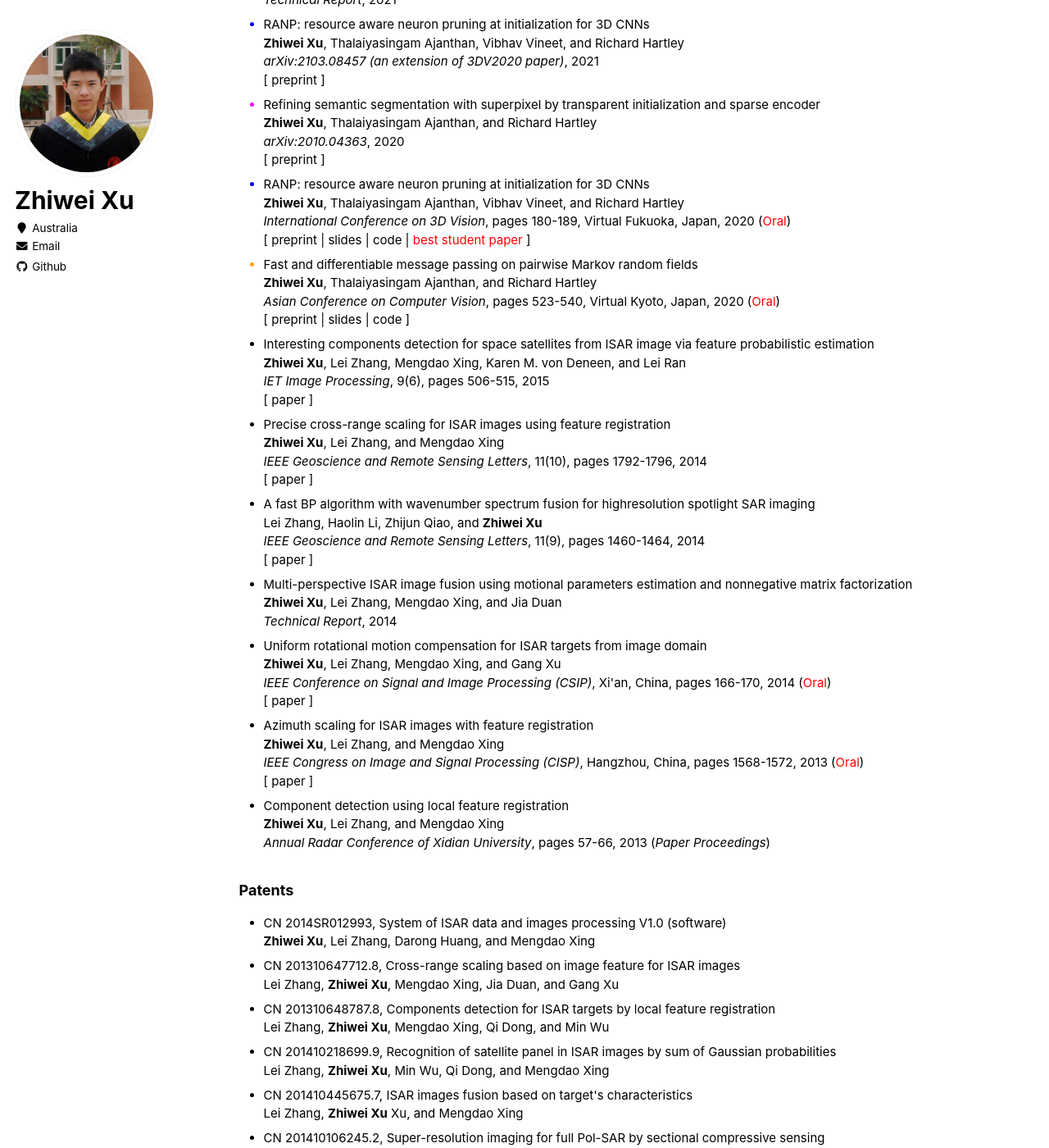
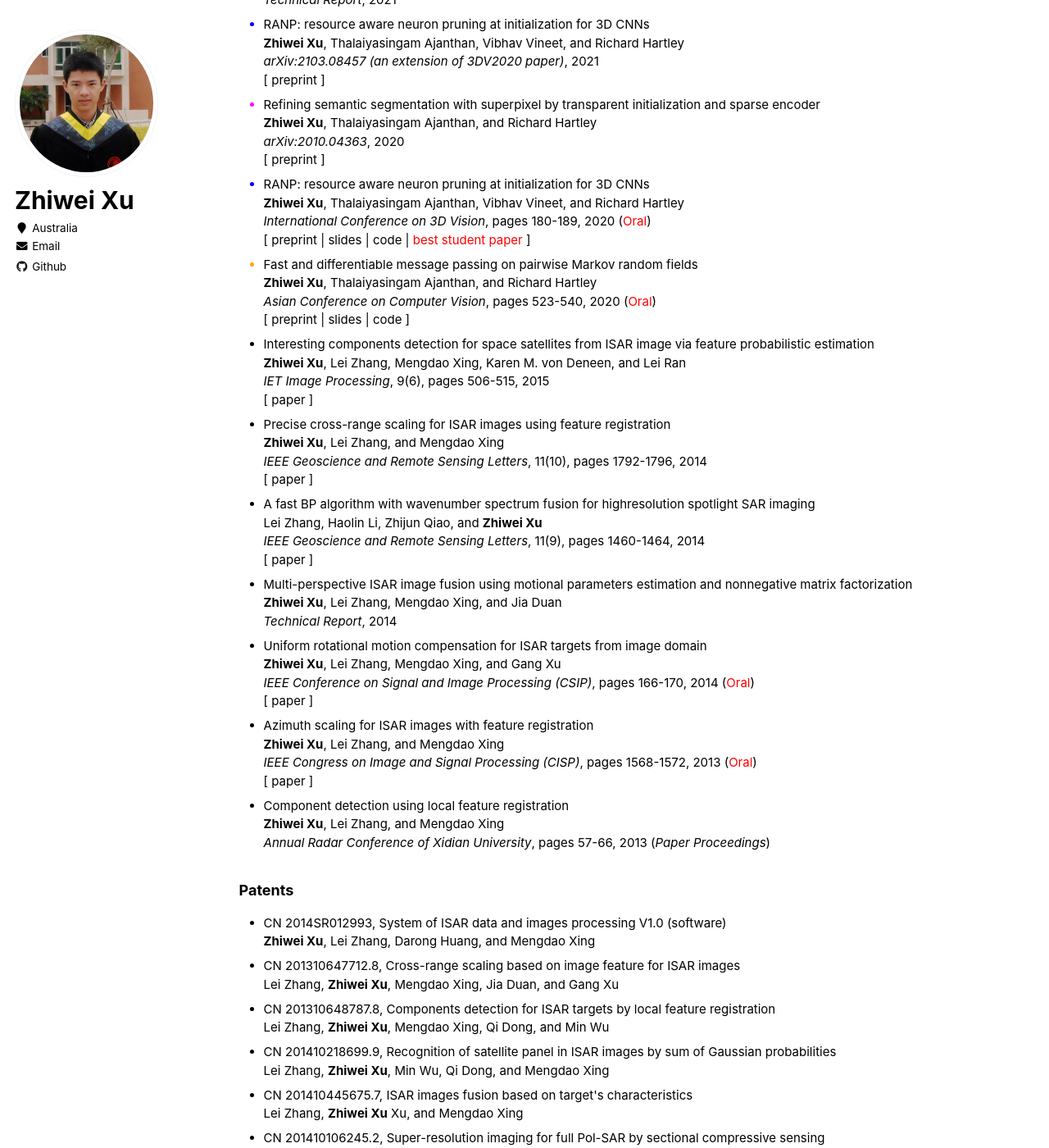
Before and after one commit to zwxu064/zwxu064.github.io, a Jekyll site: the page built from _pages/about.html, in a window 1280 px wide and 1400 px high, scrolled down 1437 px. Shown: the whole window at 82% size. Built offline with Jekyll 4.4.1, drawn with Linux system fonts in a browser that asks for light colours; some of the changed text lies outside the part shown.

Commit message:
Update about.html

```diff
--- a/_pages/about.html
+++ b/_pages/about.html
@@ -64,7 +64,7 @@ redirect_from:
 
   <li style="color:red"><div><span style="color:black">PMaF: deep declarative layers for principal matrix features</span></div>
       <div><span style="color:black;font-size:1em"><strong>Zhiwei Xu</strong>, Hao Wang, Yanbin Liu, and Stephen Gould</span></div>
-      <div><span style="color:black"><i>International Conference on Machine Learning Workshop</i>, Honolulu, Hawaii, USA, 2023</span></div>
+      <div><span style="color:black"><i>International Conference on Machine Learning Workshop</i>, 2023</span></div>
       <div><span style="color:black">[ <a style="color: inherit;" href="https://arxiv.org/abs/2306.14759" target="_blank">preprint</a>
         | <a style="color: inherit;" href="../files/PMaF_poster.pdf" target="_blank">poster</a>
 	| <a style="color: inherit;" href="https://github.com/zwxu064/PMaF.git" target="_blank">code</a> ]</span></div>
@@ -72,7 +72,7 @@ redirect_from:
 
   <li style="color:red"><div><span style="color:black">Towards understanding gradient approximation in equality constrained deep declarative networks</span></div>
       <div><span style="color:black;font-size:1em">Stephen Gould, Ming Xu, <strong>Zhiwei Xu</strong>, and Yanbin Liu</span></div>
-      <div><span style="color:black"><i>International Conference on Machine Learning Workshop</i>, Honolulu, Hawaii, USA, 2023</span></div>
+      <div><span style="color:black"><i>International Conference on Machine Learning Workshop</i>, 2023</span></div>
       <div><span style="color:black">[ <a style="color: inherit;" href="https://arxiv.org/abs/2306.14054" target="_blank">preprint</a>
 		      | <a style="color: inherit;" href="https://github.com/anucvml/ddn/tree/master/apps/approxgrad" target="_blank">code</a> ]</span></div>
   </li>
@@ -85,7 +85,7 @@ redirect_from:
 
   <li style="color:red"><div><span style="color:black">Exploiting problem structure in deep declarative networks: two case studies</span></div>
       <div><span style="color:black;font-size:1em">Stephen Gould, Dylan Campbell, Itzik Ben-Shabat, Chamin Hewa Koneputugodage, and <strong>Zhiwei Xu</strong></span></div>
-      <div><span style="color:black"><i>Advancement of Artificial Intelligence Workshop</i>, Virtual, 2022</span></div>
+      <div><span style="color:black"><i>Advancement of Artificial Intelligence Workshop</i>, 2022</span></div>
       <div><span style="color:black">[ <a style="color: inherit;" href="https://arxiv.org/abs/2202.12404" target="_blank">preprint</a> ]</span></div>
   </li>
 
@@ -113,7 +113,7 @@ redirect_from:
 
   <li style="color:blue"><div><span style="color:black">RANP: resource aware neuron pruning at initialization for 3D CNNs</span></div>
       <div><span style="color:black;font-size:1em"><strong>Zhiwei Xu</strong>, Thalaiyasingam Ajanthan, Vibhav Vineet, and Richard Hartley</span></div>
-      <div><span style="color:black"><i>International Conference on 3D Vision</i>, pages 180-189, Virtual Fukuoka, Japan, 2020 (<span style="color:red">Oral</span>)</span></div>
+      <div><span style="color:black"><i>International Conference on 3D Vision</i>, pages 180-189, 2020 (<span style="color:red">Oral</span>)</span></div>
       <div><span style="color:black">[ <a style="color: inherit;" href="https://arxiv.org/abs/2010.02488" target="_blank">preprint</a>
         | <a style="color: inherit;" href="./files/3DV2020_slides.pdf" target="_blank">slides</a>
         | <a style="color: inherit;" href="https://github.com/zwxu064/RANP.git" target="_blank">code</a>
@@ -122,7 +122,7 @@ redirect_from:
 
   <li style="color:orange"><div><span style="color:black">Fast and differentiable message passing on pairwise Markov random fields</span></div>
       <div><span style="color:black;font-size:1em"><strong>Zhiwei Xu</strong>, Thalaiyasingam Ajanthan, and Richard Hartley</span></div>
-      <div><span style="color:black"><i>Asian Conference on Computer Vision</i>, pages 523-540, Virtual Kyoto, Japan, 2020 (<span style="color:red">Oral</span>)</span></div>
+      <div><span style="color:black"><i>Asian Conference on Computer Vision</i>, pages 523-540, 2020 (<span style="color:red">Oral</span>)</span></div>
       <div><span style="color:black">[ <a style="color: inherit;" href="https://arxiv.org/abs/1910.10892" target="_blank">preprint</a>
         | <a style="color: inherit;" href="./files/ACCV2020_slides.pdf" target="_blank">slides</a>
 	| <a style="color: inherit;" href="https://github.com/zwxu064/MPLayers.git" target="_blank">code</a> ]</span></div>
@@ -153,13 +153,13 @@ redirect_from:
 
   <li><div>Uniform rotational motion compensation for ISAR targets from image domain</div>
       <div><span style="color:black;font-size:1em"><strong>Zhiwei Xu</strong>, Lei Zhang, Mengdao Xing, and Gang Xu</span></div>
-      <div><i>IEEE Conference on Signal and Image Processing (CSIP)</i>, Xi'an, China, pages 166-170, 2014 (<span style="color:red">Oral</span>)</div>
+      <div><i>IEEE Conference on Signal and Image Processing (CSIP)</i>, pages 166-170, 2014 (<span style="color:red">Oral</span>)</div>
       <div>[ <a style="color: inherit;" href="http://ieeexplore.ieee.org/xpl/articleDetails.jsp?tp=&arnumber=6889224&matchBoolean%3Dtrue%26queryText%3Dzhiwei+xu+lei+zhang" target="_blank">paper</a> ]</div>
   </li>
 
   <li><div>Azimuth scaling for ISAR images with feature registration</div>
       <div><span style="color:black;font-size:1em"><strong>Zhiwei Xu</strong>, Lei Zhang, and Mengdao Xing</span></div>
-      <div><i>IEEE Congress on Image and Signal Processing (CISP)</i>, Hangzhou, China, pages 1568-1572, 2013 (<span style="color:red">Oral</span>)
+      <div><i>IEEE Congress on Image and Signal Processing (CISP)</i>, pages 1568-1572, 2013 (<span style="color:red">Oral</span>)
       <div>[ <a style="color: inherit;" href="https://doi.org/10.1109/CISP.2013.6743925" target="_blank">paper</a> ]</div>
   </li>
 
```
